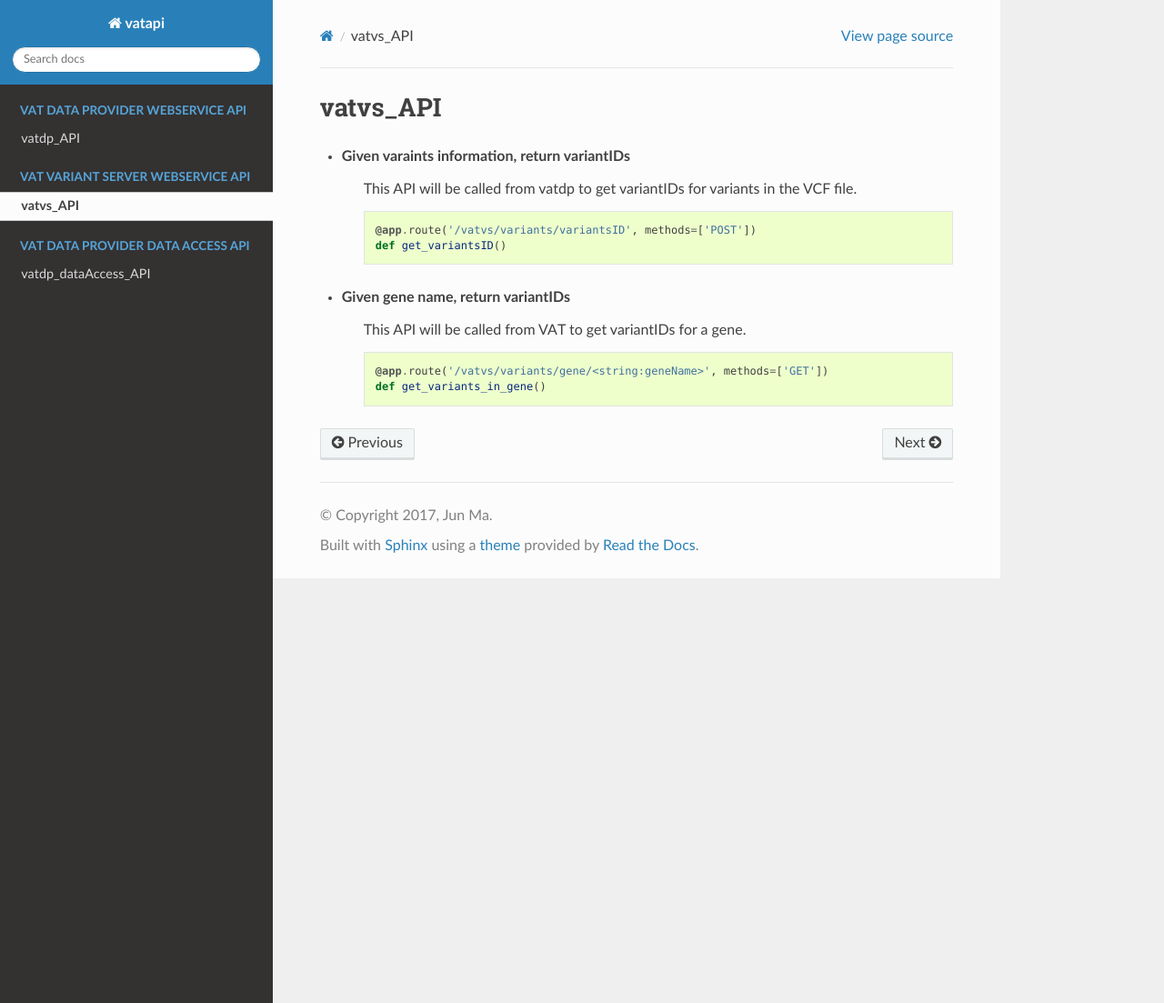
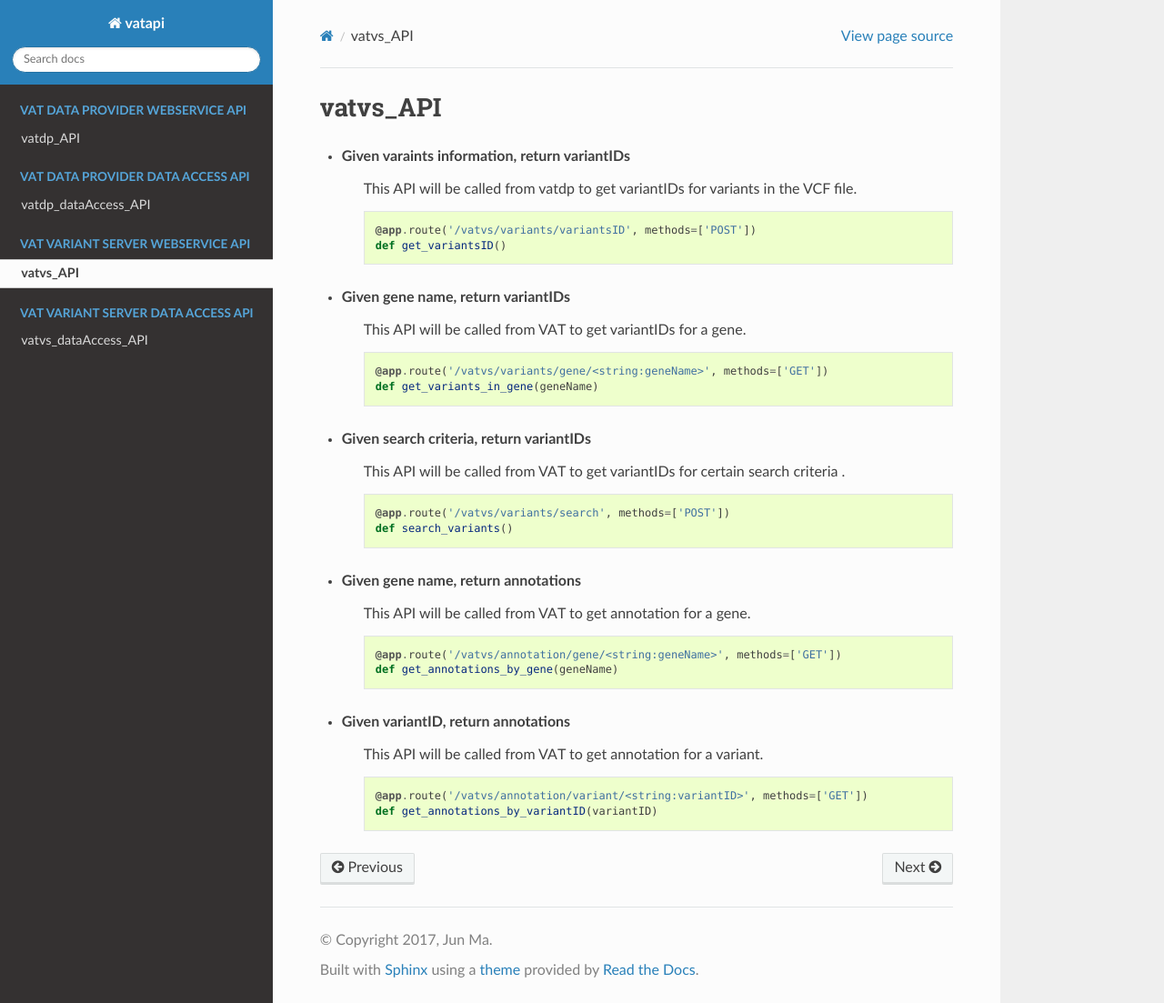
Before and after one commit to vatlab/VarStore, a Sphinx documentation site: the page built from docs/vatvs_api.rst, in a window 1280 px wide and 1103 px high. Shown: the whole window at 91% size. Built offline with Sphinx 7.4.7 and the Read the Docs theme 2.0.0, drawn with Linux system fonts in a browser that asks for light colours.

```diff
--- a/docs/vatvs_api.rst
+++ b/docs/vatvs_api.rst
@@ -17,4 +17,30 @@ vatvs_API
 	.. code-block:: python
 
 		@app.route('/vatvs/variants/gene/<string:geneName>', methods=['GET'])
-		def get_variants_in_gene()
+		def get_variants_in_gene(geneName)
+
+
+* Given search criteria, return variantIDs
+	This API will be called from VAT to get variantIDs for certain search criteria .
+
+	.. code-block:: python
+
+		@app.route('/vatvs/variants/search', methods=['POST'])
+		def search_variants()
+
+
+* Given gene name, return annotations
+	This API will be called from VAT to get annotation for a gene.
+
+	.. code-block:: python
+
+		@app.route('/vatvs/annotation/gene/<string:geneName>', methods=['GET'])
+		def get_annotations_by_gene(geneName)
+
+* Given variantID, return annotations
+	This API will be called from VAT to get annotation for a variant.
+
+	.. code-block:: python
+
+		@app.route('/vatvs/annotation/variant/<string:variantID>', methods=['GET'])
+		def get_annotations_by_variantID(variantID)
```
Also changed, not shown: docs/index.rst (+12 -3 lines), docs/vatdp_api.rst (+19 -2 lines), docs/vatdp_dataAccess_api.rst (+9 -2 lines), docs/vatvs_dataAccess_api.rst (added, +23 -0 lines).
